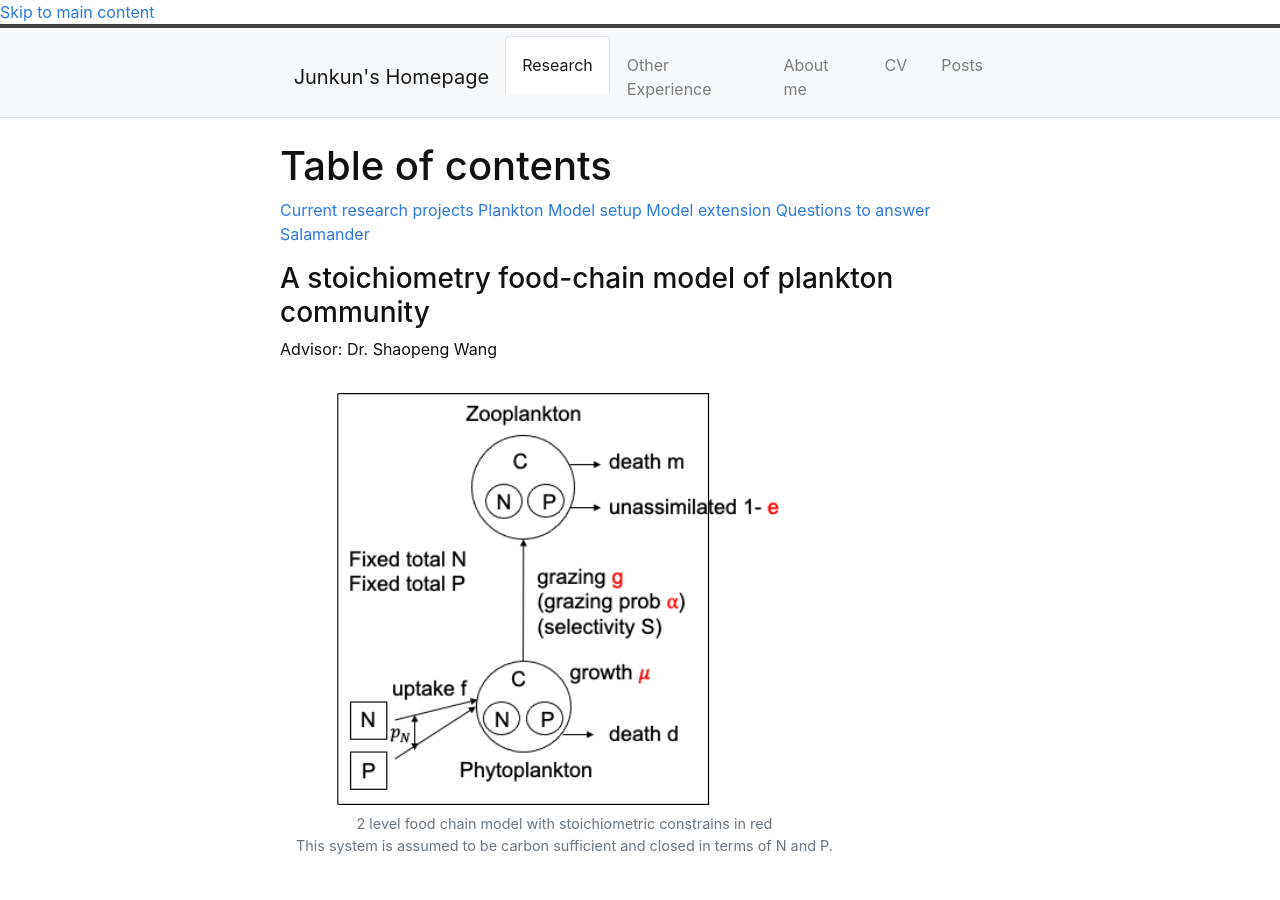
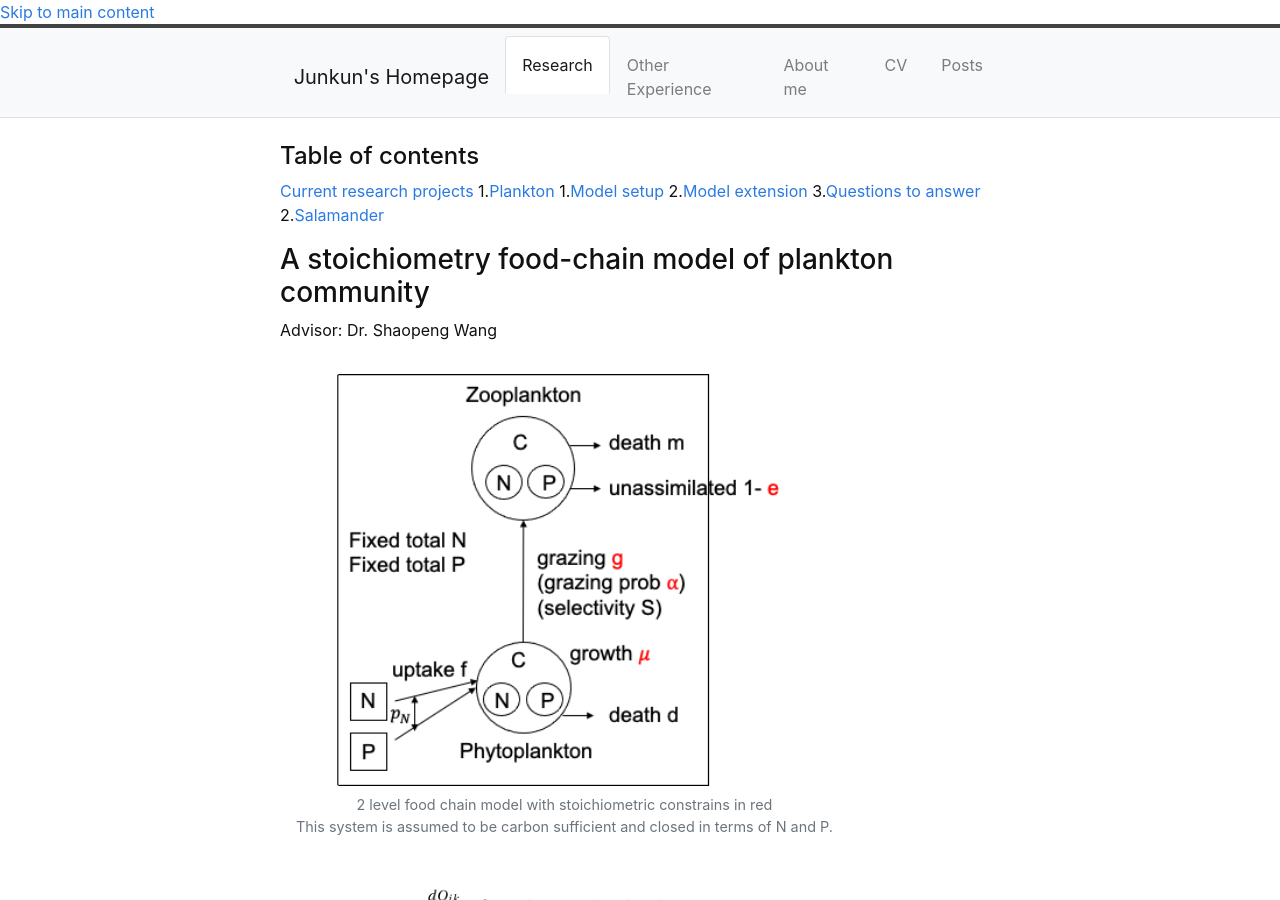
Before and after one commit to junkun-ren/PersonalWebsite, a Jekyll site: the page built from content/0-research.md, in a window 1280 px wide and 900 px high. Built offline with Jekyll 4.4.1, drawn with Linux system fonts in a browser that asks for light colours.

Commit message:
Update 0-research.md

```diff
--- a/content/0-research.md
+++ b/content/0-research.md
@@ -3,13 +3,13 @@ title: Research
 nav: true
 ---
 
-# Table of contents
+#### Table of contents
 [Current research projects](#introduction)
-[Plankton](#paragraph1)
-    [Model setup](#subparagraph1)
-    [Model extension](#subparagraph2)
-    [Questions to answer](#subparagraph3)
-[Salamander](#paragraph2)
+1.[Plankton](#paragraph1)
+    1.[Model setup](#subparagraph1)
+    2.[Model extension](#subparagraph2)
+    3.[Questions to answer](#subparagraph3)
+2.[Salamander](#paragraph2)
 
 
 ### A stoichiometry food-chain model of plankton community <a name="paragraph1"></a>
```
